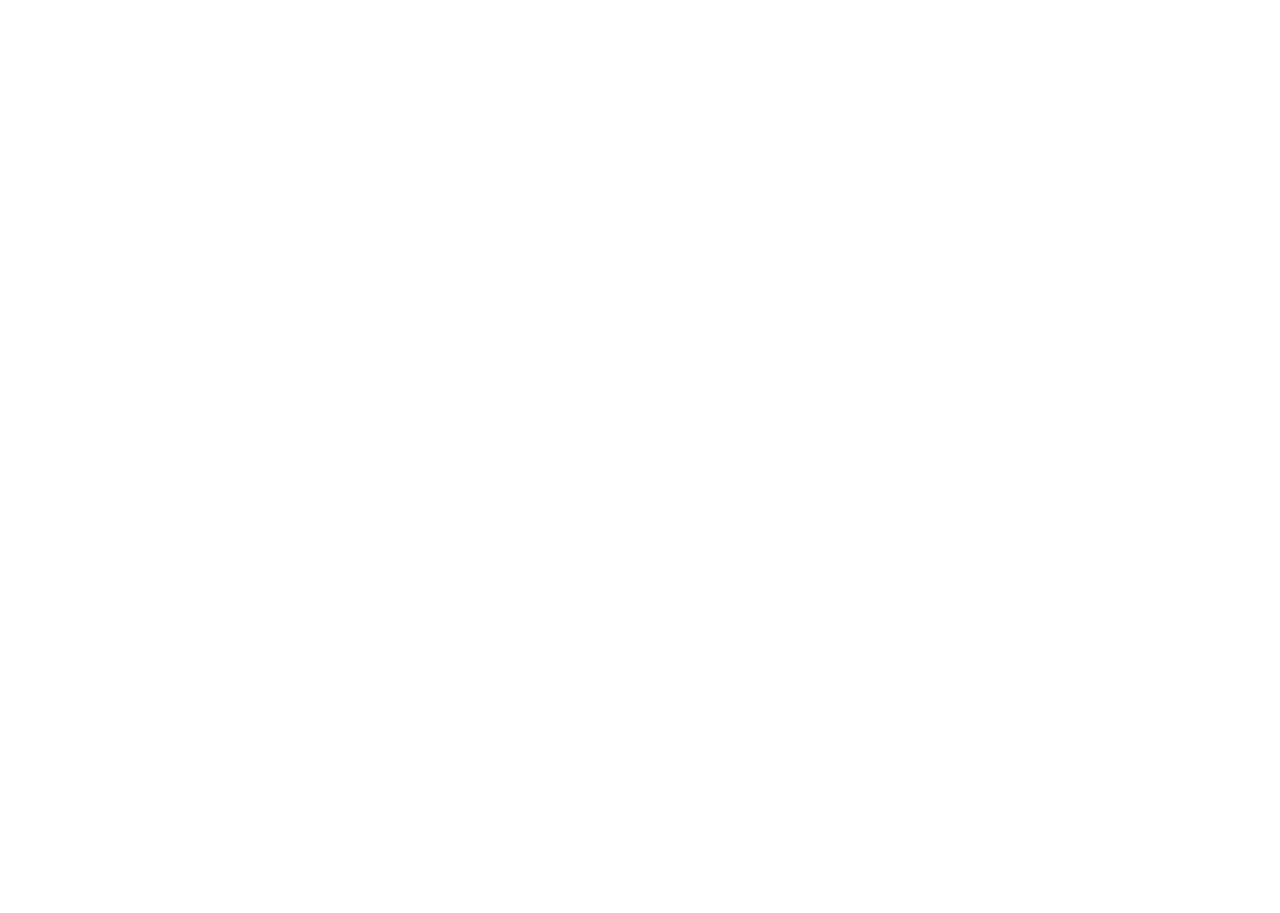
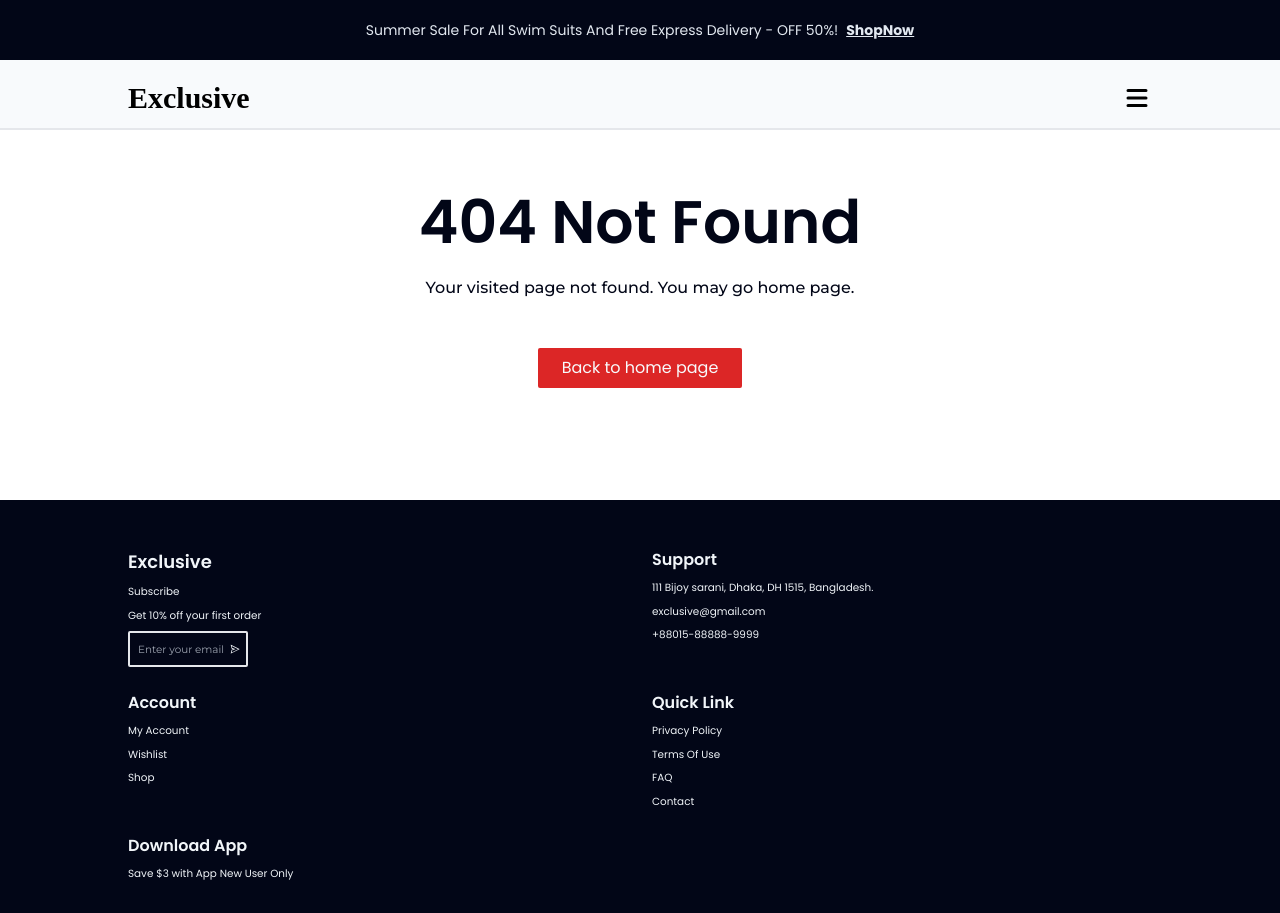
Before and after one commit to Iyanu1396/exclusive-ecommerce-store, a React (Vite) app: page /page-not-found in a window 1280 px wide. Before the commit this address had no page. Before the commit the page ends 800 px from the top, so only its background shows below. Built offline with nearby package versions, Linux system fonts and the light colour scheme; a web font is replaced by a local one.

Commit message:
fixed routing error

```diff
--- a/src/App.jsx
+++ b/src/App.jsx
@@ -1,15 +1,21 @@
-import { BrowserRouter, Route, Routes } from "react-router-dom";
+import { BrowserRouter, Navigate, Route, Routes } from "react-router-dom";
 import SignUp from "./pages/SignUp";
 import Login from "./pages/Login";
+import LoginLayout from "./ui/LoginLayout";
+import PageNotFound from "./pages/PageNotFound";
 
 function App() {
   return (
     <BrowserRouter>
-      <Routes>
+    <Routes>
+      <Route element={<LoginLayout />}>
         <Route index element={<SignUp />} />
         <Route path="/login" element={<Login />} />
-      </Routes>
-    </BrowserRouter>
+        <Route path="/page-not-found" element={<PageNotFound />} />
+        <Route path="*" element={<Navigate to="/page-not-found" />} />
+      </Route>
+    </Routes>
+  </BrowserRouter>
   );
 }
 
--- a/src/pages/Login.jsx
+++ b/src/pages/Login.jsx
@@ -1,15 +1,7 @@
-import NavBar from "../ui/NavBar";
 import LoginForm from "../ui/LoginForm";
-import Footer from "../ui/Footer";
 
 function Login() {
-  return (
-    <section>
-      <NavBar />
-      <LoginForm />
-      <Footer/>
-    </section>
-  );
+  return <LoginForm />;
 }
 
 export default Login;
--- /dev/null
+++ b/src/pages/PageNotFound.jsx
@@ -0,0 +1,25 @@
+import { useNavigate } from "react-router-dom";
+
+function PageNotFound() {
+const navigate = useNavigate()
+
+  return (
+    <section className="pt-[12rem] pb-[7rem] text-center flex justify-center items-center flex-col text-slate-950">
+        <div className=" w-[80%]">
+
+              <h1 className="font-inter font-semibold text-6xl">404 Not Found</h1>
+      <p className="font-mont font-medium mt-6">
+        Your visited page not found. You may go home page.
+      </p>
+      <button onClick={()=> navigate('/')} className="rounded-sm bg-red-600 px-6 py-2 font-inter text-slate-50 mt-12">
+        Back to home page
+      </button>
+
+        </div>
+
+
+    </section>
+  );
+}
+
+export default PageNotFound;
--- a/src/pages/SignUp.jsx
+++ b/src/pages/SignUp.jsx
@@ -1,17 +1,7 @@
-import Footer from "../ui/Footer";
-import NavBar from "../ui/NavBar";
 import SignUpForm from "../ui/SignUpForm";
 
 function SignUp() {
-    return (
-        <section>
-            <NavBar/>
-            <SignUpForm/>
-            <Footer/>
-
-
-        </section>
-    )
+  return <SignUpForm />;
 }
 
-export default SignUp
+export default SignUp;
--- a/src/ui/LoginForm.jsx
+++ b/src/ui/LoginForm.jsx
@@ -1,6 +1,6 @@
 function LoginForm() {
   return (
-    <section className="mt-10 mb-20">
+    <section className="pt-[12rem] mb-20">
       <div className="m-auto w-[80%]">
         <img className="mb-6" src="/img-login.png" alt="" />
         <div className="space-y-2 pb-6 font-inter text-stone-950">
@@ -20,10 +20,10 @@
             placeholder="Password"
           />
           <div className="flex justify-between font-inter">
-            <button className="rounded-sm bg-red-600 px-6 py-2 text-slate-50">
+            <button className="font-inter rounded-sm bg-red-600 px-6 py-2 text-slate-50">
               Login
             </button>
-            <button className="text-red-600">Forget Password</button>
+            <button className="text-red-600 font-inter">Forget Password</button>
           </div>
         </form>
       </div>
--- /dev/null
+++ b/src/ui/LoginLayout.jsx
@@ -0,0 +1,17 @@
+import { Outlet } from "react-router-dom";
+import NavBar from "./NavBar";
+import Footer from './Footer'
+
+function LoginLayout() {
+  return (
+    <>
+      <NavBar />
+      <main>
+        <Outlet />
+      </main>
+      <Footer/>
+    </>
+  );
+}
+
+export default LoginLayout;
--- a/src/ui/NavBar.jsx
+++ b/src/ui/NavBar.jsx
@@ -3,16 +3,16 @@
 import { IoCloseSharp } from "react-icons/io5";
 import SearchBox from "./SearchBox";
 import Logo from "./Logo";
-import TopHeader from './TopHeader'
+import TopHeader from "./TopHeader";
 
 function NavBar() {
   const [navOpen, setNavOpen] = useState(true);
   return (
-    <>
-
-  <TopHeader/>
-    <nav className="border-b-2 pb-3 pt-5 text-center">
-
+    <div className="fixed w-full bg-slate-50">
+      <TopHeader />
+      <nav
+        className={`border-b-2 pb-3 pt-5 text-center ${!navOpen ? "h-[100vh]" : ""}`}
+      >
         <div className="m-auto flex w-[80%] justify-between">
           <Logo />
           <button
@@ -24,16 +24,16 @@
         </div>
 
         <div className={`${navOpen ? "hidden" : ""} font-inter`}>
-        <ul className="flex flex-col space-y-3 py-4 font-medium">
+          <ul className="flex flex-col space-y-6 pt-8 font-medium">
             <button className="hover:underline">Home</button>
             <button className="hover:underline">Contact</button>
             <button className="hover:underline">About</button>
             <button className="hover:underline">SignUp</button>
+            <SearchBox />
           </ul>
-        <SearchBox />
         </div>
       </nav>
-    </>
+    </div>
   );
 }
 
--- a/src/ui/SignUpForm.jsx
+++ b/src/ui/SignUpForm.jsx
@@ -2,7 +2,7 @@
 
 function SignUpForm() {
   return (
-    <section className="mt-10 mb-20">
+    <section className="pt-[12rem] mb-20">
       <div className="m-auto w-[80%]">
         <img className="mb-6" src="/img-login.png" alt="" />
         <div className="space-y-2 pb-6 font-inter text-stone-950">
@@ -26,11 +26,11 @@
             placeholder="Password"
           />
 
-          <button className="rounded-sm bg-red-600 px-6 py-2 text-slate-50">
+          <button className="rounded-sm bg-red-600 font-inter px-6 py-2 text-slate-50">
             Create Account
           </button>
         </form>
-        <button className="mb-6 mt-4 flex w-full items-center justify-center gap-2 border-2 px-6 py-2 text-stone-950">
+        <button className="mb-6 mt-4 flex w-full items-center font-inter justify-center gap-2 border-2 px-6 py-2 text-stone-950">
           <img className="w-4" src="/Icon-Google.svg" alt="" /> Sign up with
           Google
         </button>
```
Also changed, not shown: src/pages/Store.jsx (added). Lines whose indentation alone changed are shown as unchanged.
